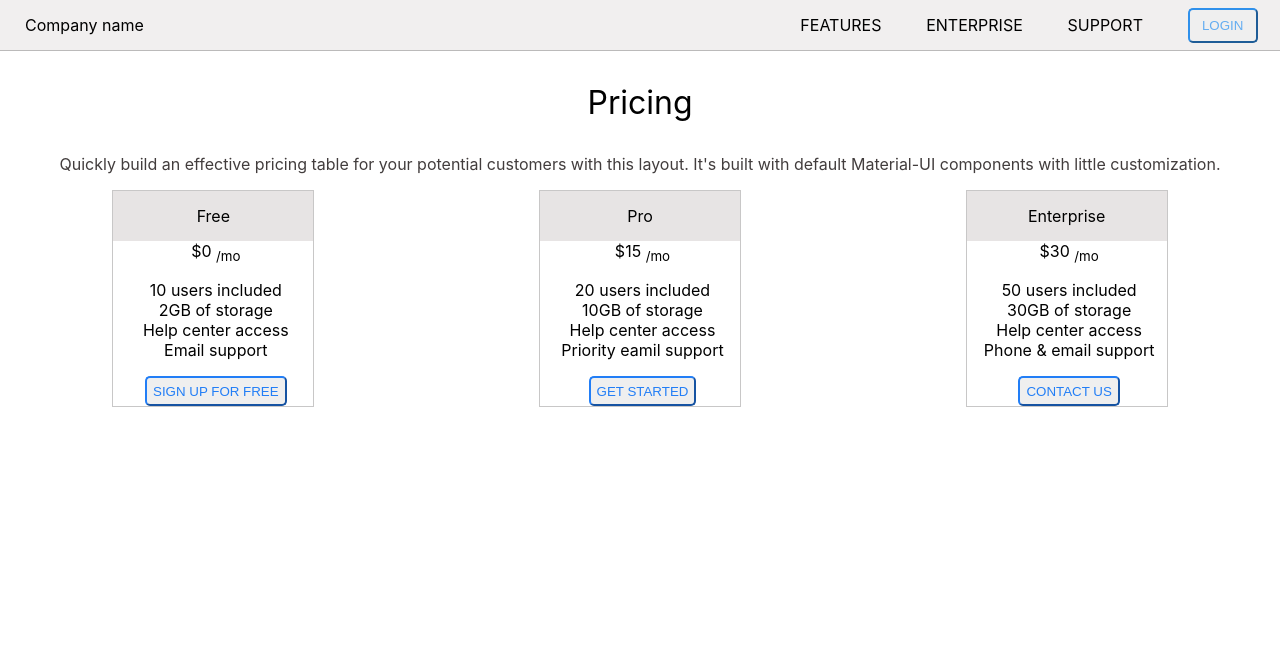
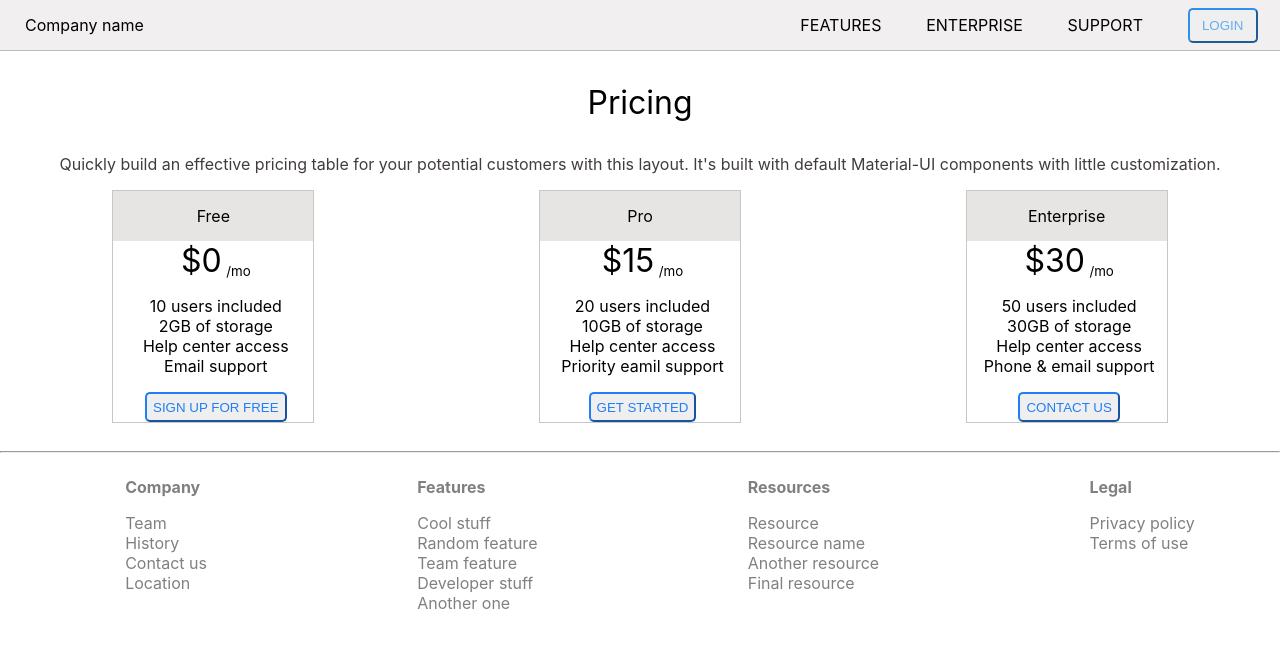
Before and after one commit to madhuvayya/React-UI, a React (Create React App) app: page / in a window 1280 px wide. Shown: the top 648 px of the page. Built offline with nearby package versions, Linux system fonts and the light colour scheme.

Commit message:
Added Footer component

```diff
--- a/src/App.js
+++ b/src/App.js
@@ -1,6 +1,7 @@
 import React from 'react';
 import Header from './components/Header'
 import Subscription from './components/Subscription'
+import Footer from './components/Footer'
 
 function App() {
   return (
@@ -8,6 +9,7 @@ function App() {
       <div id="container">
         <Header />
         <Subscription />
+        <Footer />
       </div>
     </div>
   );
--- /dev/null
+++ b/src/components/Footer.js
@@ -0,0 +1,19 @@
+import React, { Component } from 'react'
+import FooterList from './FooterList'
+
+class Footer extends Component {
+    render() {
+        const company = ["Team", "History", "Contact us", "Location"];
+        const features = ["Cool stuff", "Random feature", "Team feature", "Developer stuff", "Another one"];
+        const resources = ["Resource", "Resource name", "Another resource", "Final resource"];
+        const legal = ["Privacy policy", "Terms of use"];
+        return <div class='footer'>
+            <FooterList listName="Company" list={company}/>
+            <FooterList listName="Features" list={features}/>
+            <FooterList listName="Resources" list={resources}/>
+            <FooterList listName="Legal" list={legal}/>
+        </div>
+    }
+}
+
+export default Footer
--- /dev/null
+++ b/src/components/FooterList.js
@@ -0,0 +1,15 @@
+import React, { Component } from 'react'
+
+class FooterList extends Component {
+    render(){
+        return <div>
+            <ul class='footer-list'>
+            <p class='footer-heading'>{this.props.listName}</p>
+            {this.props.list.map((item) =>
+                { return <li>{item}</li> })}
+            </ul>
+        </div>
+    }
+}
+
+export default FooterList;
--- a/src/components/Subscription.js
+++ b/src/components/Subscription.js
@@ -15,6 +15,8 @@ class Subscription extends Component {
                 <SubscriptionPricing price='15' type="Pro"  users='20' storage='10' support='Priority eamil' button='GET STARTED' />
                 <SubscriptionPricing price='30' type="Enterprise"  users='50' storage='30' support='Phone & email' button='CONTACT US' />
             </div>
+            <br/>
+            <hr/>
         </div>
     };
 }
--- a/src/components/SubscriptionPricing.js
+++ b/src/components/SubscriptionPricing.js
@@ -10,7 +10,7 @@ class SubscriptionPricing extends Component {
                     </div>
                 </div>
                 <div class="subs-body">
-                    ${this.props.price} <sub>/mo</sub>
+                    <span class='price'>${this.props.price}</span> <sub>/mo</sub>
                     <p>{this.props.users} users included<br/>
                     {this.props.storage}GB of storage<br/>
                     Help center access<br/>
--- a/src/css/style.css
+++ b/src/css/style.css
@@ -45,10 +45,6 @@ a {
     text-align: center;
 }
 
-.content {
-    /* font-size: 20px; */
-}
-
 .text {
     color: rgb(66, 61, 61);
 }
@@ -66,6 +62,10 @@ a {
 .pricing-option {
     border: 1px solid rgb(200, 199, 199);
     width: 200px;
+}
+
+.price {
+    font-size: xx-large;
 }
 
 .subs-title {
@@ -97,3 +97,19 @@ button:hover {
     background-color: blue;
     color: white;
 }
+
+.footer{
+    text-align: center;
+    display: flex;
+    justify-content: space-around;
+}
+
+.footer-heading {
+    font-weight: bold;
+}
+
+.footer-list {
+    list-style-type:none;
+    text-align: left;
+    color: gray;
+}
```
Also changed, not shown: src/components/Header.js (line endings or trailing spaces).
